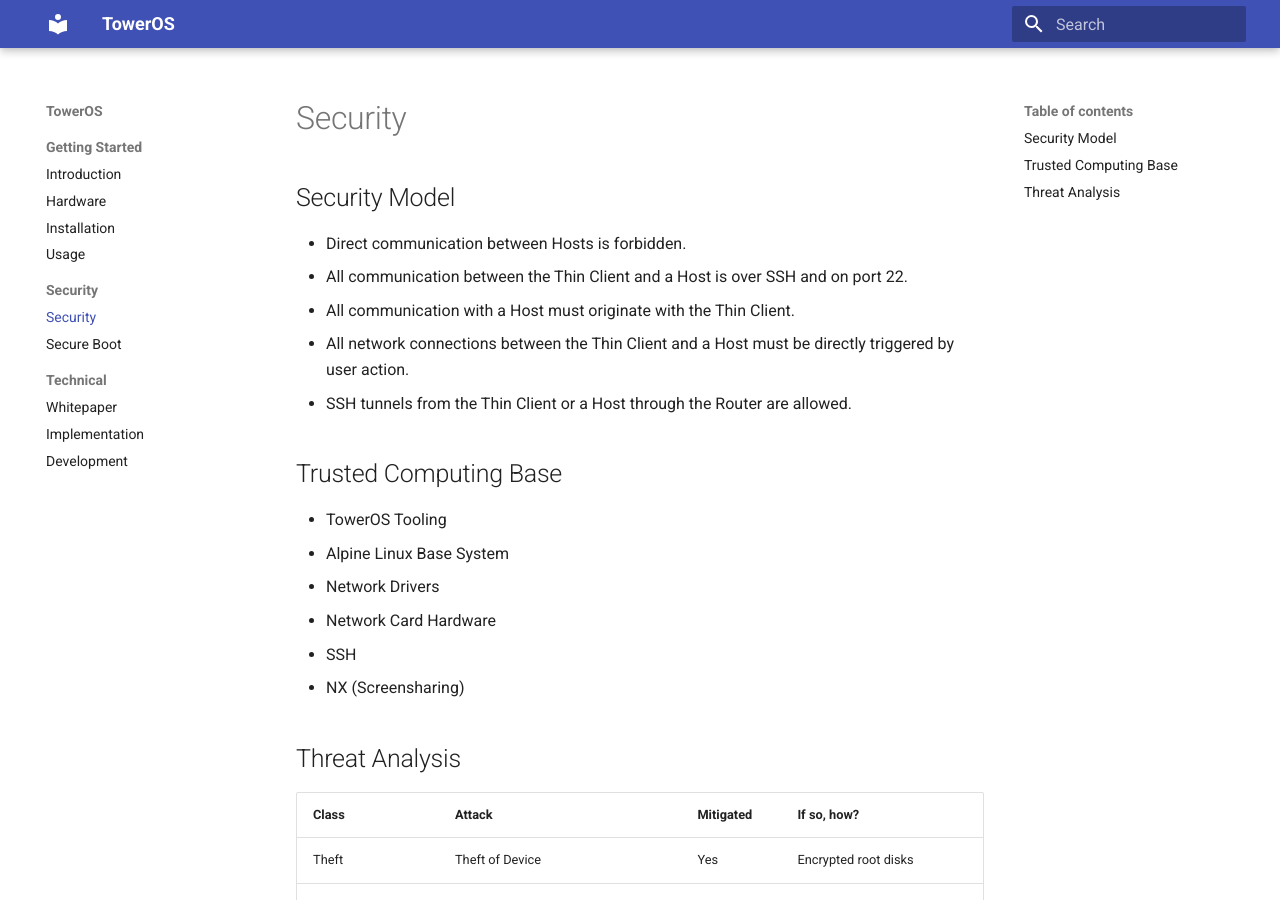
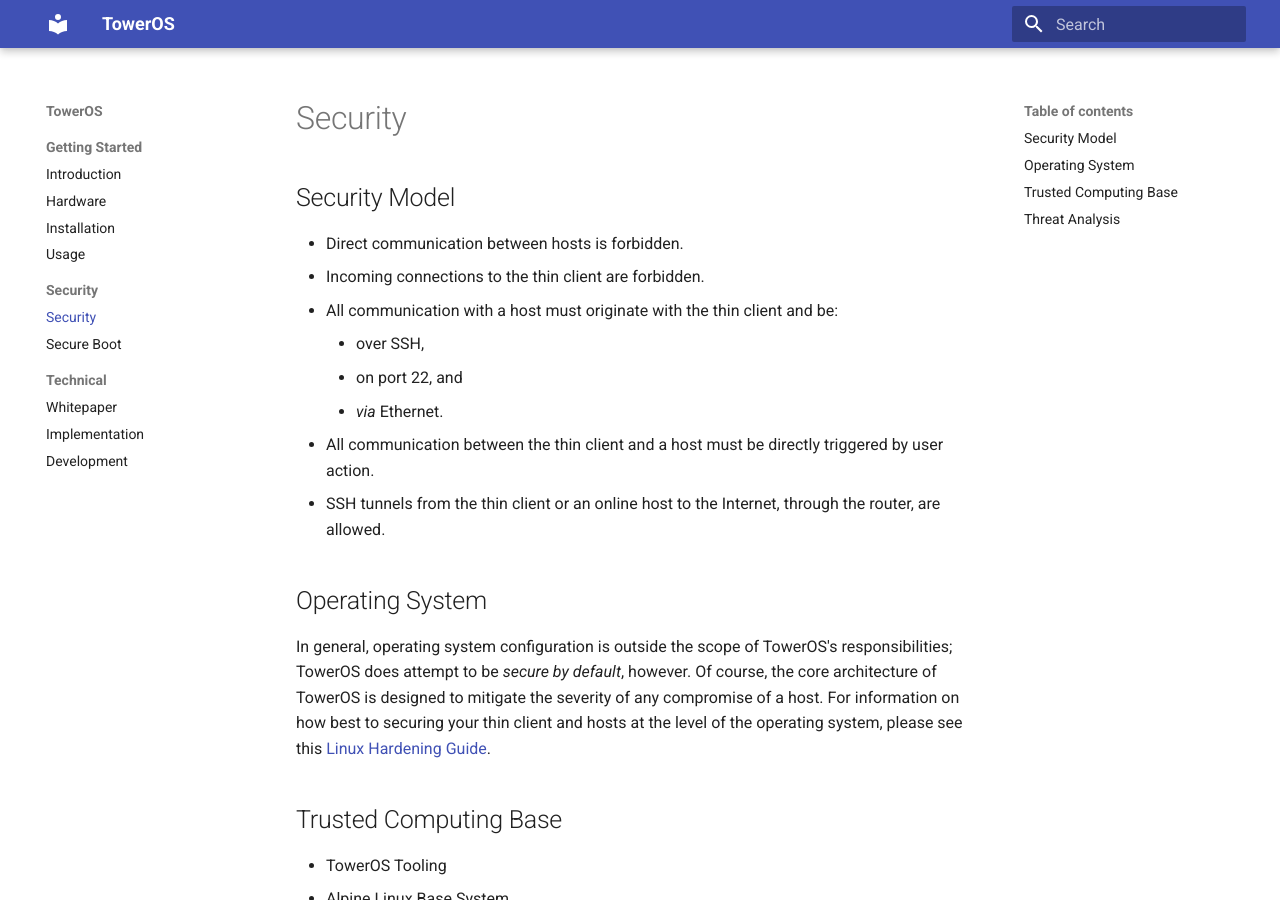
Before and after one commit to towercomputers/toweros, an MkDocs documentation site: the page built from docs/src/security.md, in a window 1280 px wide and 900 px high. Built offline with MkDocs 1.6.1 and Material for MkDocs 9.7.7, drawn with Linux system fonts in a browser that asks for light colours.

Commit message:
Update Docs on Security

```diff
--- a/docs/src/security.md
+++ b/docs/src/security.md
@@ -1,10 +1,18 @@
 ## Security Model
 
-- Direct communication between Hosts is forbidden.
-- All communication between the Thin Client and a Host is over SSH and on port 22.
-- All communication with a Host must originate with the Thin Client.
-- All network connections between the Thin Client and a Host must be directly triggered by user action.
-- SSH tunnels from the Thin Client or a Host through the Router are allowed.
+- Direct communication between hosts is forbidden.
+- Incoming connections to the thin client are forbidden.
+- All communication with a host must originate with the thin client and be:
+	- over SSH,
+	- on port 22, and
+	- *via* Ethernet.
+- All communication between the thin client and a host must be directly triggered by user action.
+- SSH tunnels from the thin client or an online host to the Internet, through the router, are allowed.
+
+
+## Operating System
+In general, operating system configuration is outside the scope of TowerOS's responsibilities; TowerOS does attempt to be *secure by default*, however. Of course, the core architecture of TowerOS is designed to mitigate the severity of any compromise of a host. For information on how best to securing your thin client and hosts at the level of the operating system, please see this [Linux Hardening Guide](https://madaidans-insecurities.github.io/guides/linux-hardening.html).
+
 
 ## Trusted Computing Base
 
@@ -14,6 +22,7 @@
 - Network Card Hardware
 - SSH
 - NX (Screensharing)
+
 
 ## Threat Analysis
 
```
